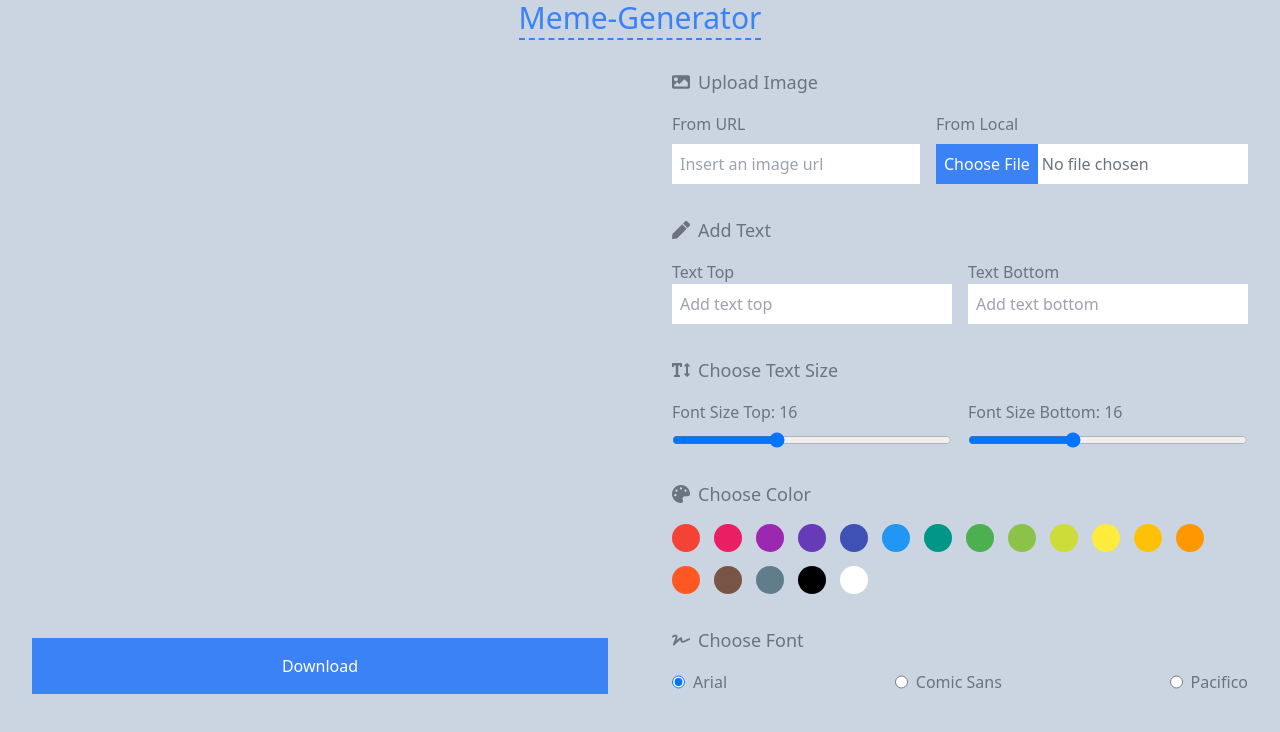
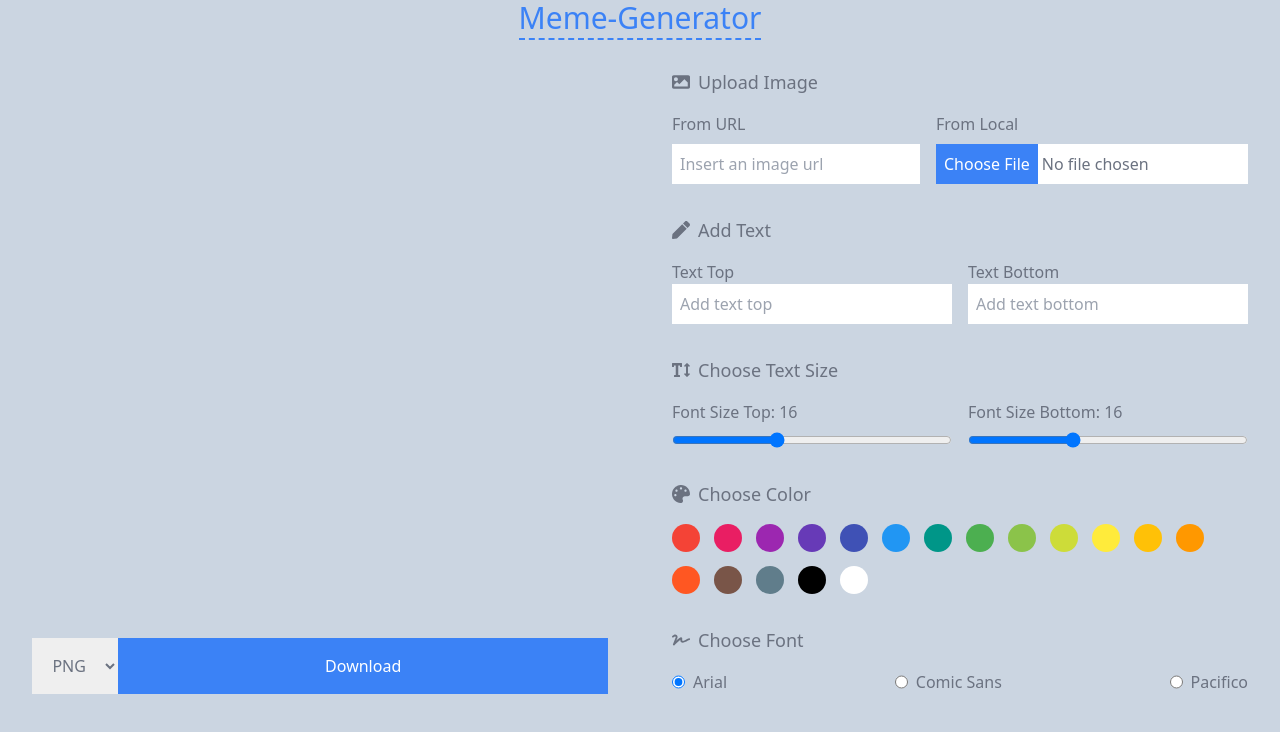
Before and after one commit to NewDeLi/meme-generator, a React (Vite) app: page / in a window 1280 px wide. Shown: the top 732 px of the page. Built offline with nearby package versions, Linux system fonts and the light colour scheme.

Commit message:
add download feature with options

```diff
--- a/src/components/Canvas.tsx
+++ b/src/components/Canvas.tsx
@@ -1,13 +1,13 @@
-import React, { useRef, useEffect } from "react";
+import React, { useEffect } from "react";
 import { useStore } from "../context/appContext";
 import { drawImageWithText } from "../utils/drawImageWithText";
 
-export const CanvasElement = () => {
+export const CanvasElement = ({ canvasRef }: any) => {
   const { state } = useStore();
   const { textTop, textBottom, fontSizeTop, fontSizeBottom, fontColor, font } =
     state.textObject;
   const { url, local } = state.selectedImage;
-  const canvasRef = useRef<HTMLCanvasElement>(null);
+
   useEffect(() => {
     drawImageWithText({
       canvasRef,
--- a/src/components/GifSection.tsx
+++ b/src/components/GifSection.tsx
@@ -1,14 +1,39 @@
-import React from "react";
+import React, { useRef, useState } from "react";
 import { CanvasElement } from "./Canvas";
 
 export const GifSection = () => {
+  const [selectedValue, setSelectedValue] = useState<string>("png");
+  const canvasRef = useRef<HTMLCanvasElement>(null);
+
+  const saveImageLocal = (event: any) => {
+    const link = event.target;
+    link.setAttribute("download", `canvas.${selectedValue}`);
+    const image = canvasRef.current?.toDataURL(`image/${selectedValue}`);
+    link.setAttribute("href", image);
+  };
   return (
     <section className="h-full w-full flex justify-center">
       <div className="flex flex-col w-full p-4 sm:p-8 ">
-        <CanvasElement />
-        <button className="bg-[#3B82F6] text-white p-4">
-          Download
-        </button>
+        <CanvasElement canvasRef={canvasRef} />
+        <span className="grid grid-cols-[15%_85%]">
+          <select
+            name="file"
+            id="file"
+            className="text-center"
+            onChange={(event) => setSelectedValue(event.currentTarget.value)}
+          >
+            <option value="png">PNG</option>
+            <option value="jpg">JPG</option>
+            <option value="gif">GIF</option>
+          </select>
+          <a
+            href="randomTextToFillHref"
+            className="text-white bg-[#3B82F6] p-4 w-full text-center"
+            onClick={saveImageLocal}
+          >
+            Download
+          </a>
+        </span>
       </div>
     </section>
   );
```
